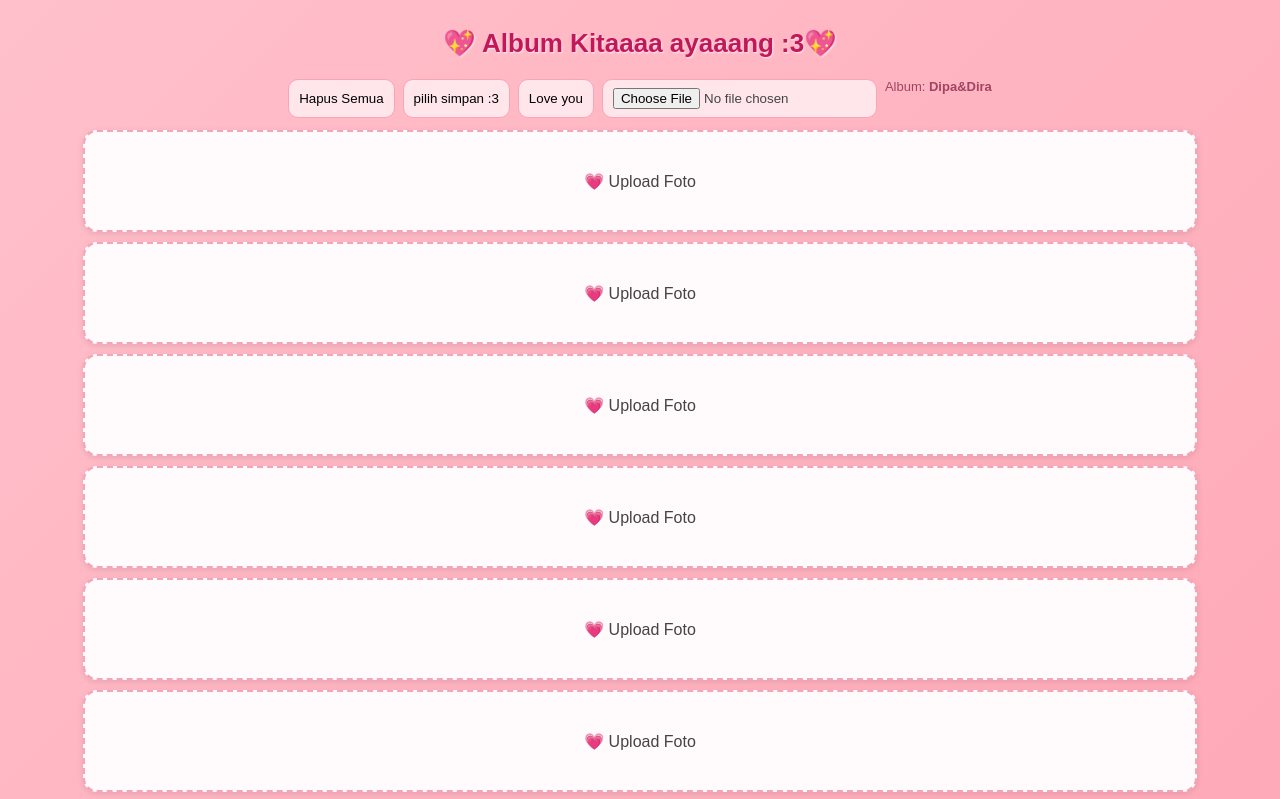
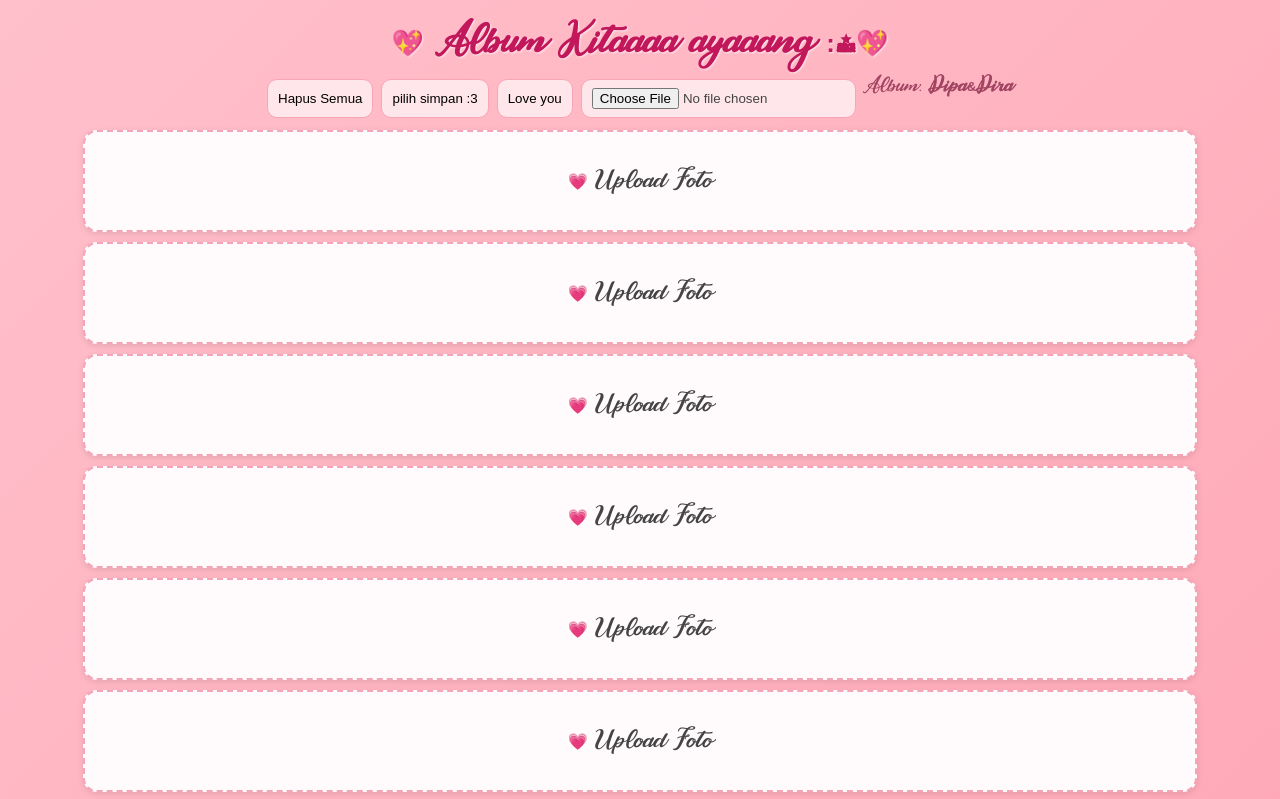
Before and after one commit to dirajayde/Album-kitaa-3, a website: page index.html in a window 1280 px wide. Shown: the top 799 px of the page. Drawn offline with Linux system fonts and the light colour scheme.

Commit message:
index.html

```diff
--- a/index.html
+++ b/index.html
@@ -6,6 +6,10 @@
   <meta name="viewport" content="width=device-width,initial-scale=1" />
   <title>Album Kitaa Diraaa</title>
   <style>
+    @font-face {
+    font-family: 'Cassandra';
+    src: url('Cassandra.ttf') format('truetype');
+    }
     :root{
       font-family: 'Cassandra', sans-serif;
       margin:0;
```
